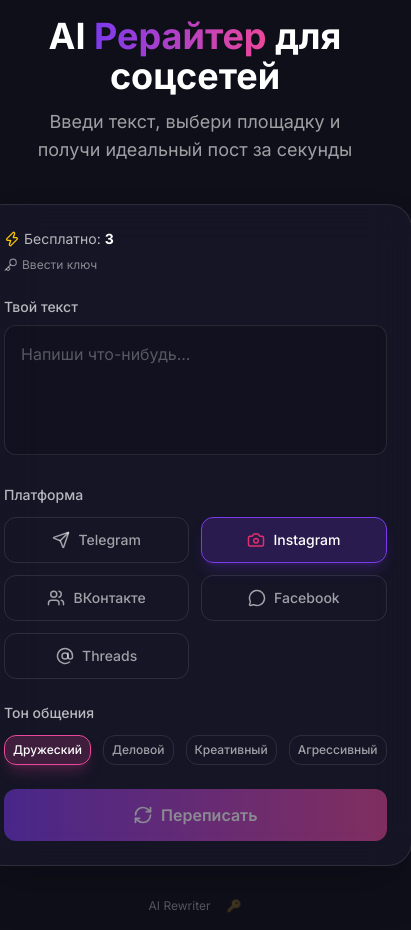
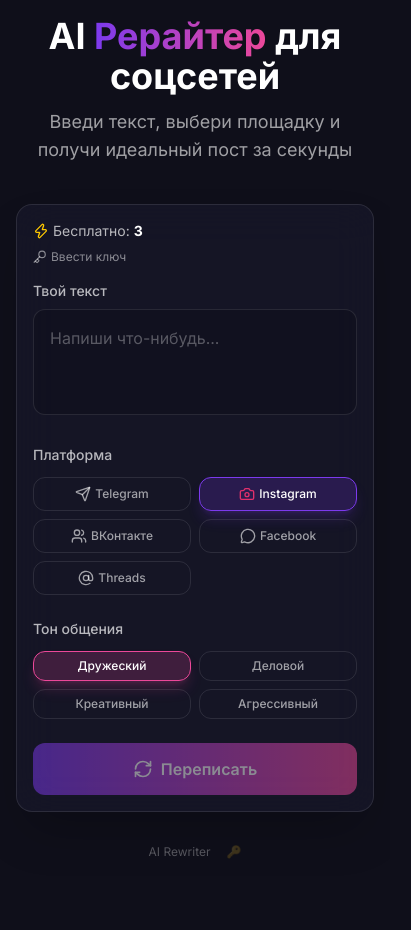
Before and after one commit to FomiDen/ai-rewriter, a Next.js app: page / in a window 390 px wide. Shown: the whole page, 411 px wide, since content can reach past the window. After the commit the page ends 876 px from the top, so only its background shows below. Built offline with nearby package versions, Linux system fonts and the light colour scheme.

Commit message:
Responsive tone buttons: 2 columns on mobile, 4 on desktop

```diff
--- a/src/app/globals.css
+++ b/src/app/globals.css
@@ -67,3 +67,9 @@
   min-height: 100vh;
   font-family: var(--font-sans);
 }
+html,
+body {
+  overflow-x: hidden;
+  width: 100%;
+  position: relative;
+}
--- a/src/app/page.tsx
+++ b/src/app/page.tsx
@@ -39,7 +39,6 @@
 export default function Home() {
   const [isAdmin, setIsAdmin] = useState(false);
 
-  // При загрузке проверяем, сохранён ли ключ в localStorage, и валидируем его на сервере
   useEffect(() => {
     const storedKey = localStorage.getItem("admin_key");
     if (storedKey) {
@@ -73,7 +72,7 @@
   };
 
   return (
-    <div className="min-h-screen flex flex-col items-center justify-center p-4 sm:p-6">
+    <div className="min-h-screen flex flex-col items-center justify-center p-4 sm:p-6 overflow-x-hidden max-w-full">
       <Toaster
         position="top-center"
         toastOptions={{
@@ -89,7 +88,7 @@
         initial={{ opacity: 0, y: -20 }}
         animate={{ opacity: 1, y: 0 }}
         transition={{ duration: 0.6 }}
-        className="text-center mb-10"
+        className="text-center mb-10 max-w-full px-2"
       >
         <h1 className="text-4xl sm:text-5xl font-bold mb-3">
           AI <span className="text-gradient">Рерайтер</span> для соцсетей
@@ -103,6 +102,7 @@
         initial={{ opacity: 0, scale: 0.95 }}
         animate={{ opacity: 1, scale: 1 }}
         transition={{ duration: 0.5, delay: 0.2 }}
+        className="w-full max-w-2xl mx-auto"
       >
         <RewriterWidget isAdmin={isAdmin} />
       </motion.div>
--- a/src/features/rewrite-form/ui/RewriteForm.tsx
+++ b/src/features/rewrite-form/ui/RewriteForm.tsx
@@ -62,7 +62,7 @@
       const rewritten = await fetchRewrite({ text, platform, tone });
       setResult(rewritten);
       toast.success("Готово!");
-      onSuccess?.(); // увеличивает счётчик на клиенте
+      onSuccess?.();
     } catch (e) {
       toast.error(e instanceof Error ? e.message : "Ошибка");
     } finally {
@@ -79,6 +79,7 @@
 
   return (
     <div className="space-y-6">
+      {/* Поле ввода */}
       <div>
         <label className="block text-sm font-medium text-white/70 mb-2">
           Твой текст
@@ -90,7 +91,7 @@
             if (error) setError(false);
           }}
           placeholder="Напиши что-нибудь..."
-          rows={4}
+          rows={3}
           disabled={disabled}
           className={`w-full bg-brand-dark/50 border rounded-xl p-4 text-white placeholder-white/30 focus:outline-none focus:ring-2 resize-none transition disabled:opacity-50 disabled:cursor-not-allowed cursor-text ${
             error
@@ -105,43 +106,46 @@
         )}
       </div>
 
+      {/* Платформы */}
       <div>
         <label className="block text-sm font-medium text-white/70 mb-3">
           Платформа
         </label>
-        <div className="grid grid-cols-2 sm:grid-cols-4 gap-3">
+        <div className="grid grid-cols-2 sm:grid-cols-4 gap-2">
           {platforms.map(({ id, label, icon: Icon, color }) => (
             <button
               key={id}
               onClick={() => setPlatform(id)}
               disabled={disabled}
-              className={`flex items-center justify-center gap-2 p-3 rounded-xl border transition-all ${
+              className={`min-w-0 flex items-center justify-center gap-1 sm:gap-2 p-2 sm:p-3 rounded-xl border transition-all text-xs sm:text-sm font-medium ${
                 platform === id
                   ? "border-brand-purple bg-brand-purple/20 text-white shadow-lg shadow-brand-purple/20"
                   : "border-white/10 hover:border-white/30 text-white/60"
               } disabled:opacity-50 disabled:cursor-not-allowed`}
             >
               <Icon
-                size={18}
+                size={16}
+                className="sm:w-4.5 sm:h-4.5"
                 style={{ color: platform === id ? color : undefined }}
               />
-              <span className="text-sm font-medium">{label}</span>
+              <span>{label}</span>
             </button>
           ))}
         </div>
       </div>
 
+      {/* Тон */}
       <div>
         <label className="block text-sm font-medium text-white/70 mb-3">
           Тон общения
         </label>
-        <div className="flex gap-3">
+        <div className="grid grid-cols-2 sm:grid-cols-4 gap-2">
           {tones.map(({ id, label }) => (
             <button
               key={id}
               onClick={() => setTone(id)}
               disabled={disabled}
-              className={`flex-1 py-1.5 px-2 rounded-xl border transition-all text-xs sm:text-sm font-medium ${
+              className={`w-full py-1.5 px-2 rounded-xl border transition-all text-xs sm:text-sm font-medium whitespace-normal ${
                 tone === id
                   ? "border-brand-pink bg-brand-pink/20 text-white shadow-lg shadow-brand-pink/20"
                   : "border-white/10 hover:border-white/30 text-white/60"
--- a/src/shared/ui/GlassCard.tsx
+++ b/src/shared/ui/GlassCard.tsx
@@ -8,7 +8,7 @@
 export const GlassCard = ({ children, className = "" }: GlassCardProps) => {
   return (
     <div
-      className={`glass-card w-full max-w-2xl p-6 sm:p-8 rounded-3xl space-y-6 ${className}`}
+      className={`glass-card w-full mx-auto p-4 sm:p-6 md:p-8 rounded-2xl sm:rounded-3xl space-y-4 sm:space-y-6 overflow-hidden ${className}`}
     >
       {children}
     </div>
```
